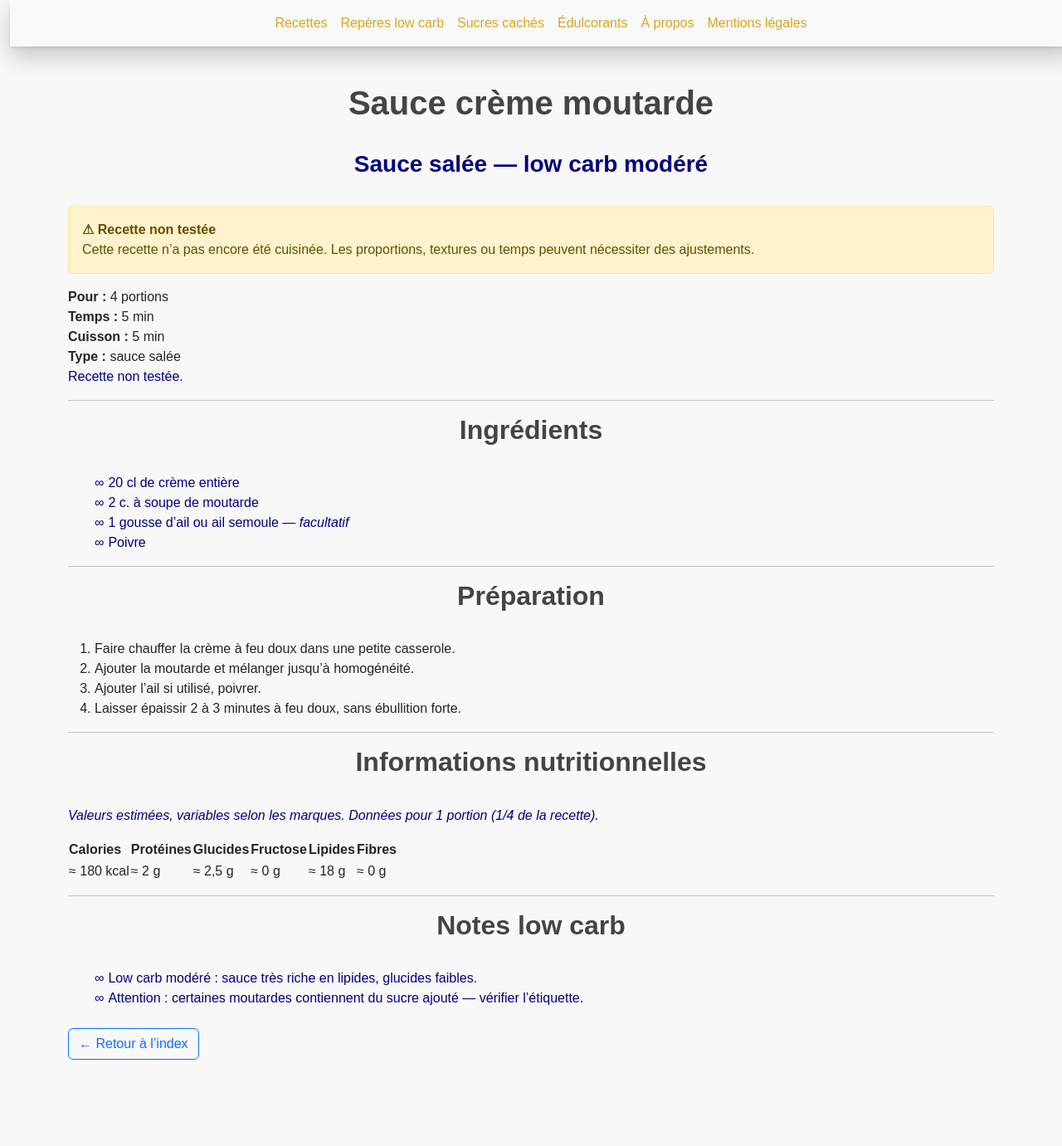
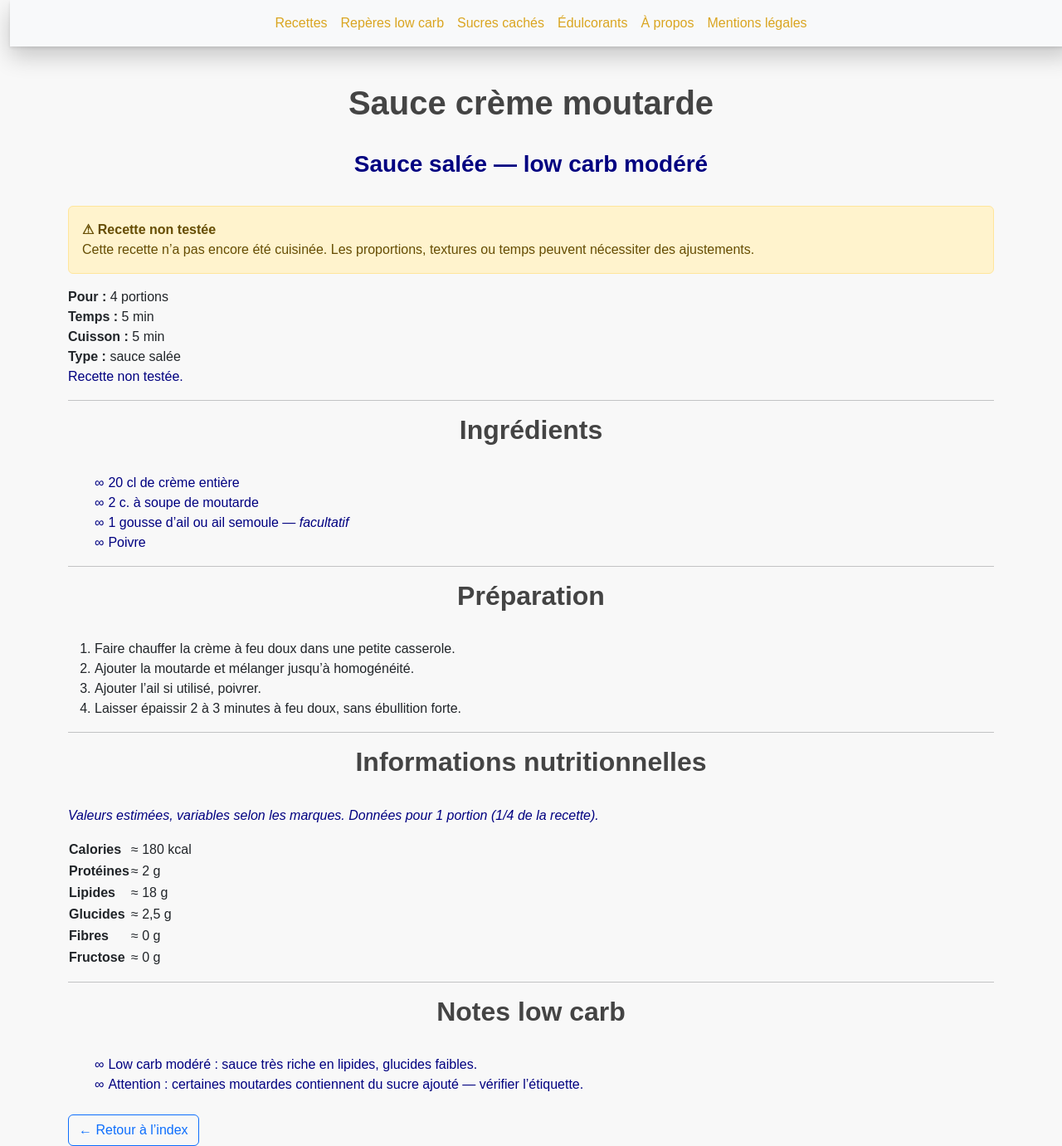
Before and after one commit to laurie-boissay/laurie-boissay.github.io, a Jekyll site: the page built from recettes/sauce-creme-moutarde.html, in a window 1280 px wide and 1381 px high. Shown: the whole window at 83% size. Built offline with Jekyll 4.4.1, drawn with Linux system fonts in a browser that asks for light colours; part of the change alters nothing that is shown.

Commit message:
Update sauce-creme-moutarde.html

```diff
--- a/recettes/sauce-creme-moutarde.html
+++ b/recettes/sauce-creme-moutarde.html
@@ -80,24 +80,30 @@ extra_head: |
 </p>
 
 <div class="recipe-nutrition">
-  <table class="recipe-table">
-    <thead>
-      <tr>
-        <th>Calories</th>
-        <th>Protéines</th>
-        <th>Glucides</th>
-        <th>Fructose</th>
-        <th>Lipides</th>
-        <th>Fibres</th>
-      </tr>
-    </thead>
+  <table class="recipe-nutrition__table">
     <tbody>
       <tr>
+        <th scope="row">Calories</th>
         <td>≈ 180 kcal</td>
+      </tr>
+      <tr>
+        <th scope="row">Protéines</th>
         <td>≈ 2 g</td>
+      </tr>
+      <tr>
+        <th scope="row">Lipides</th>
+        <td>≈ 18 g</td>
+      </tr>
+      <tr>
+        <th scope="row">Glucides</th>
         <td>≈ 2,5 g</td>
+      </tr>
+      <tr>
+        <th scope="row">Fibres</th>
         <td>≈ 0 g</td>
-        <td>≈ 18 g</td>
+      </tr>
+      <tr>
+        <th scope="row">Fructose</th>
         <td>≈ 0 g</td>
       </tr>
     </tbody>
```
